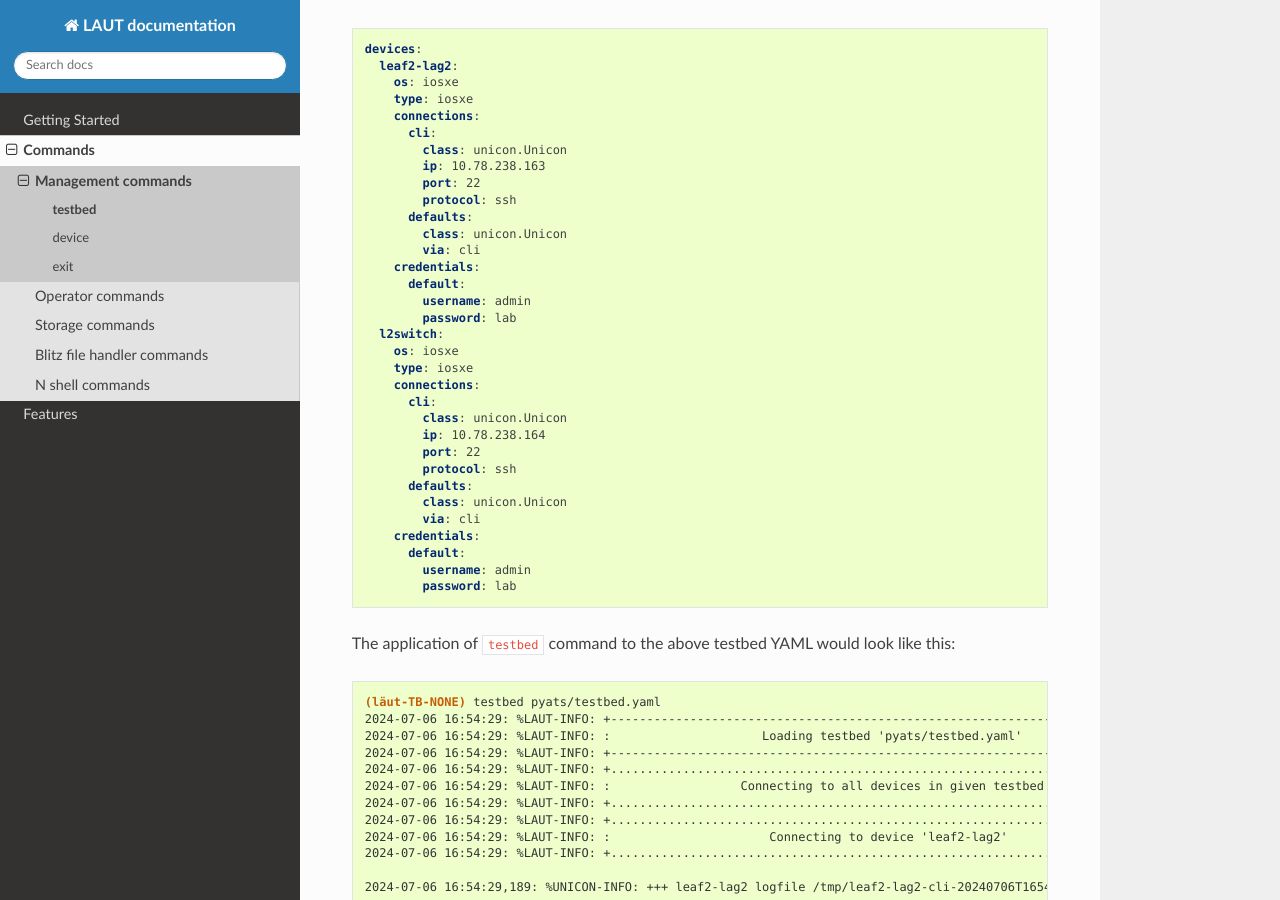
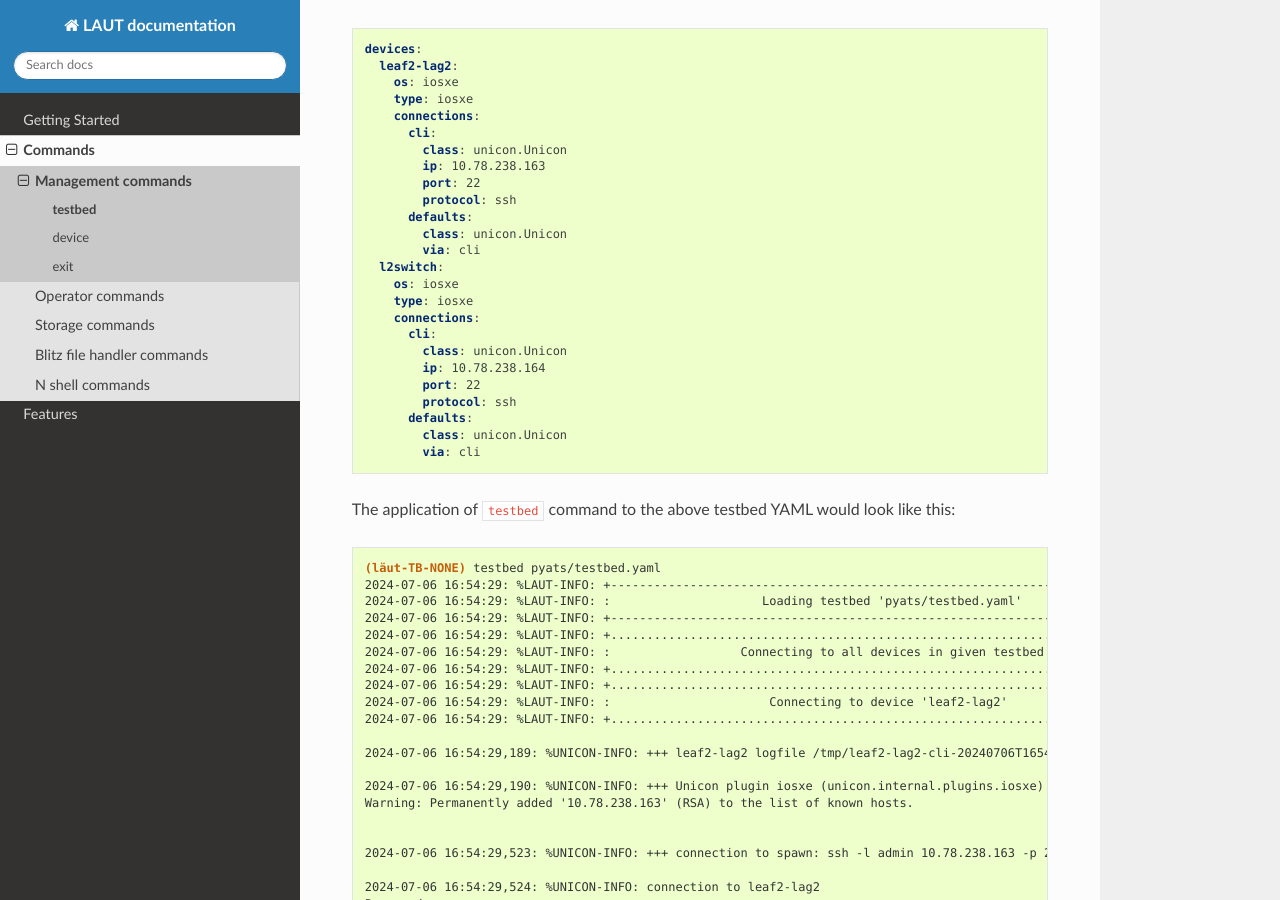
Before and after one commit to Sripadvallabh/laut-docs, a Sphinx documentation site: the page built from docs/source/commands/management/testbed.rst, in a window 1280 px wide and 900 px high, scrolled down 374 px. Built offline with Sphinx 7.4.7 and the Read the Docs theme 2.0.0, drawn with Linux system fonts in a browser that asks for light colours.

Commit message:
Features 4

```diff
--- a/docs/source/commands/management/testbed.rst
+++ b/docs/source/commands/management/testbed.rst
@@ -27,10 +27,6 @@ For example, given 2 IOS-XE devices in a testbed YAML as follows:
           defaults:
             class: unicon.Unicon
             via: cli
-        credentials:
-          default:
-            username: admin
-            password: lab
       l2switch:
         os: iosxe
         type: iosxe
@@ -43,10 +39,6 @@ For example, given 2 IOS-XE devices in a testbed YAML as follows:
           defaults:
             class: unicon.Unicon
             via: cli
-        credentials:
-          default:
-            username: admin
-            password: lab
 
 The application of ``testbed`` command to the above testbed YAML would look like this:
 
```
